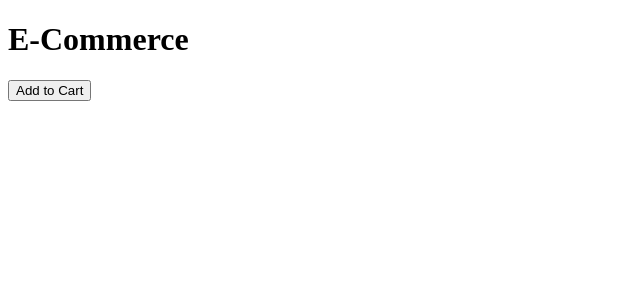
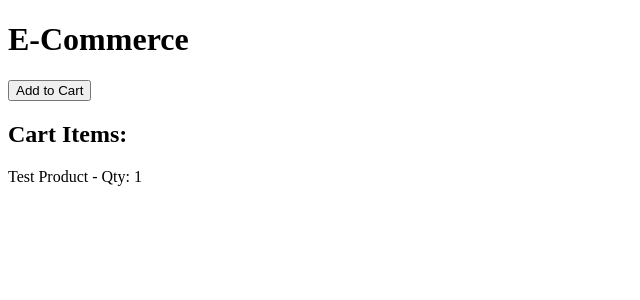
Before and after one commit to JM-19G/mano-e-commerce-web, a React (Vite) app in the folder ecommerce-app/: page / in a window 1280 px wide. Both pictures are taken after a click on the button "Add to Cart". Shown: the top 300 px of the page, without its empty margins (0-640 px from the left). Built offline with nearby package versions, Linux system fonts and the light colour scheme.

Commit message:
Display cart items and connect Redux state to UI

```diff
--- a/ecommerce-app/src/App.jsx
+++ b/ecommerce-app/src/App.jsx
@@ -1,8 +1,9 @@
-import { useDispatch } from "react-redux";
+import { useDispatch, useSelector } from "react-redux";
 import { addToCart } from "./features/cart/cartSlice";
 
 function App() {
   const dispatch = useDispatch();
+  const cartItems = useSelector((state) => state.cart.items);
 
   return (
     <div>
@@ -15,6 +16,14 @@ function App() {
       >
         Add to Cart
       </button>
+
+      <h2>Cart Items:</h2>
+
+      {cartItems.map((item) => (
+        <div key={item.id}>
+          {item.title} - Qty: {item.quantity}
+        </div>
+      ))}
     </div>
   );
 }
```
